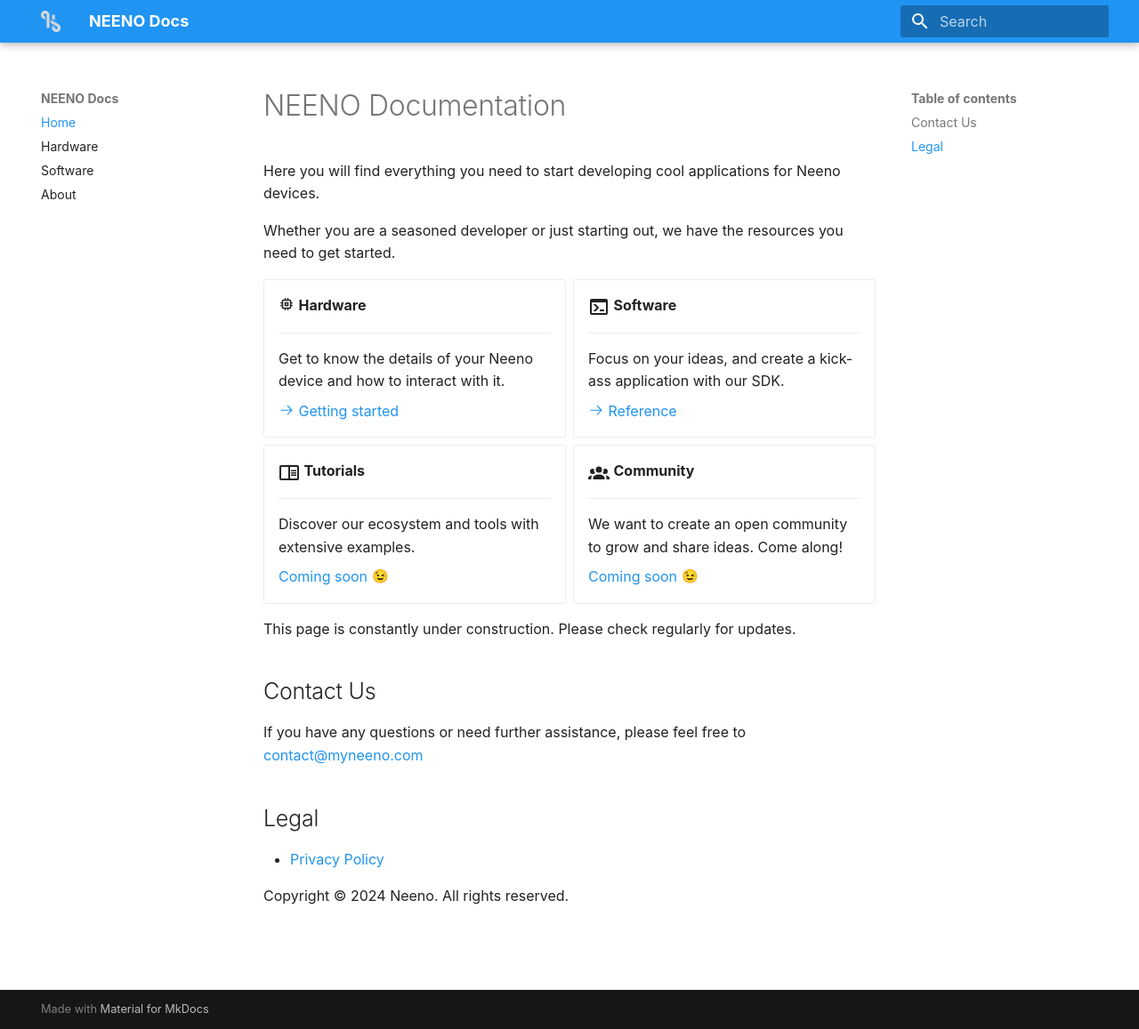
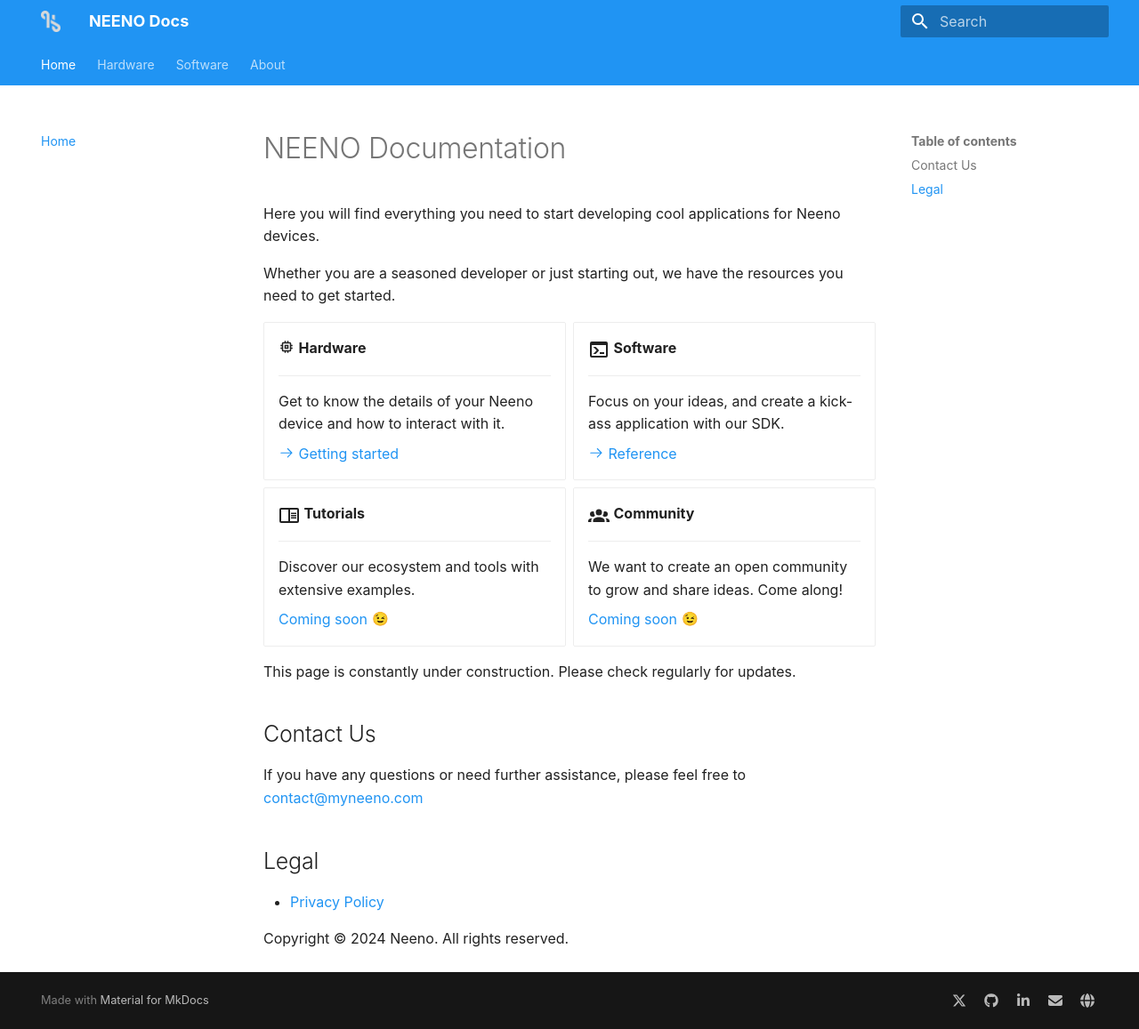
Before and after one commit to MyNeeno/docs, an MkDocs documentation site: the page built from docs/index.md, in a window 1280 px wide and 1157 px high. Shown: the whole window at 89% size. Built offline with MkDocs 1.6.1 and Material for MkDocs 9.7.7, drawn with Linux system fonts in a browser that asks for light colours; emoji names are drawn with the system emoji font; some web fonts are replaced.

Commit message:
Add social icons in footer.

```diff
--- a/mkdocs.yml
+++ b/mkdocs.yml
@@ -1,4 +1,5 @@
 site_name: NEENO Docs
+site_url: 'https://myneeno.com'
 nav:
   - Home: index.md
   - Hardware: hardware.md
@@ -13,9 +14,25 @@
     text: Chivo light
   palette:
     primary: blue
+  features:
+    - navigation.tabs
 markdown_extensions:
   - attr_list
   - pymdownx.emoji:
       emoji_index: !!python/name:material.extensions.emoji.twemoji
       emoji_generator: !!python/name:material.extensions.emoji.to_svg
   - md_in_html
+extra_css:
+  - extra.css
+extra:
+  social:
+    - icon: fontawesome/brands/x-twitter
+      link: https://x.com/myneeno
+    - icon: fontawesome/brands/github
+      link: https://github.com/MyNeeno
+    - icon: fontawesome/brands/linkedin-in
+      link: https://www.linkedin.com/company/neeno
+    - icon: fontawesome/solid/envelope
+      link: mailto:<contact@myneeno.com>
+    - icon: fontawesome/solid/globe
+      link: https://myneeno.com
```
